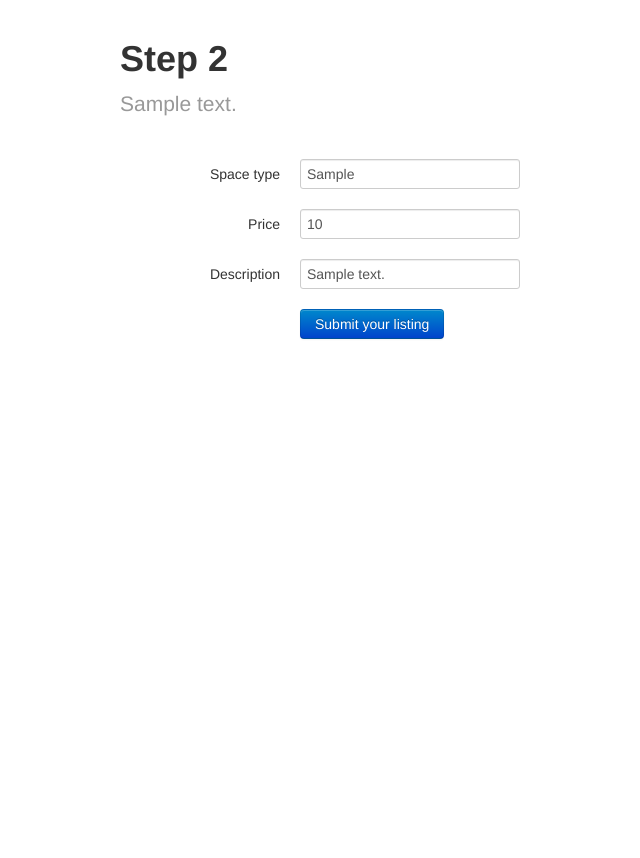
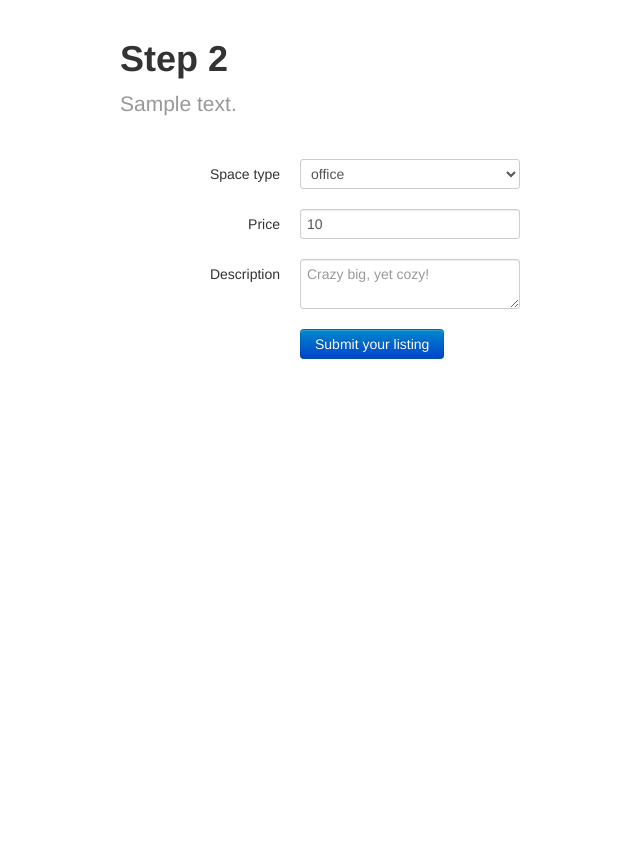
Before and after one commit to josephturnerjr/spacefinder, a Flask app: template spacefinder/templates/submit2.html in a window 1280 px wide. Shown: the part 42-900 px from the top of the page, without its empty margins (50-690 px from the left). Run offline with Flask 2, Linux system fonts and the light colour scheme; the template is opened without the code that fills it: most values are stand-ins (such as "Sample title", 1, 10 or a date in 2020); some libraries are stand-ins or nearby versions.

Commit message:
Fix some submissions issues

```diff
--- a/spacefinder/templates/index.html
+++ b/spacefinder/templates/index.html
@@ -6,8 +6,8 @@
 {% endblock %}
 {% block body %}
 <div class='container'>
+  <h2>Currently available sublets</h2>
   <div id='listing-map'></div>
-  <h2>Currently available sublets</h2>
   <table cellpadding="0" cellspacing="0" border="0" id='available' class='table table-bordered table-striped'>
   <thead>
     <tr>
--- a/spacefinder/templates/submit2.html
+++ b/spacefinder/templates/submit2.html
@@ -23,7 +23,11 @@
       <div class="control-group">
         <label class="control-label" for="inputType">Space type</label>
         <div class="controls">
-          <input type="text" value="{{space_type}}" name="space_type" id="inputType" placeholder="office">
+          <select name="space_type" id="inputType">
+            {% for type in ["office", "meeting"] %}
+              <option value='{{type}}' {% if type == space_type %}selected='selected'{%endif%}>{{type}}</option>
+            {% endfor %}
+          </select>
           <span class="help-inline"></span>
         </div>
       </div>
@@ -37,7 +41,7 @@
       <div class="control-group">
         <label class="control-label" for="inputDescription">Description</label>
         <div class="controls">
-          <input type="text" value="{{description}}" name="description" id="inputDescription" placeholder="Crazy big, yet cozy!">
+          <textarea value="{{description}}" name="description" id="inputDescription" placeholder="Crazy big, yet cozy!"></textarea>
           <span class="help-inline"></span>
         </div>
       </div>
```
